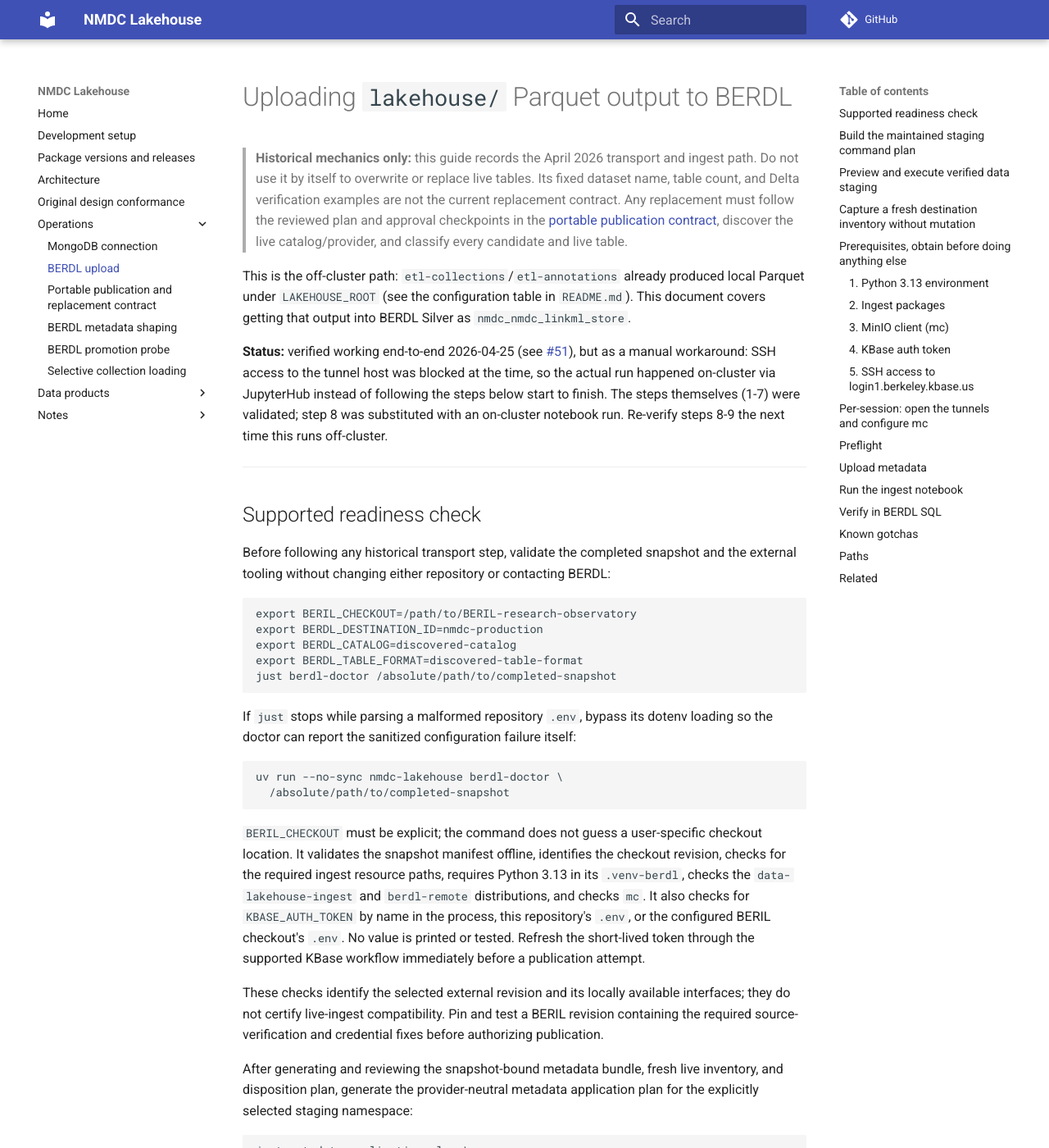
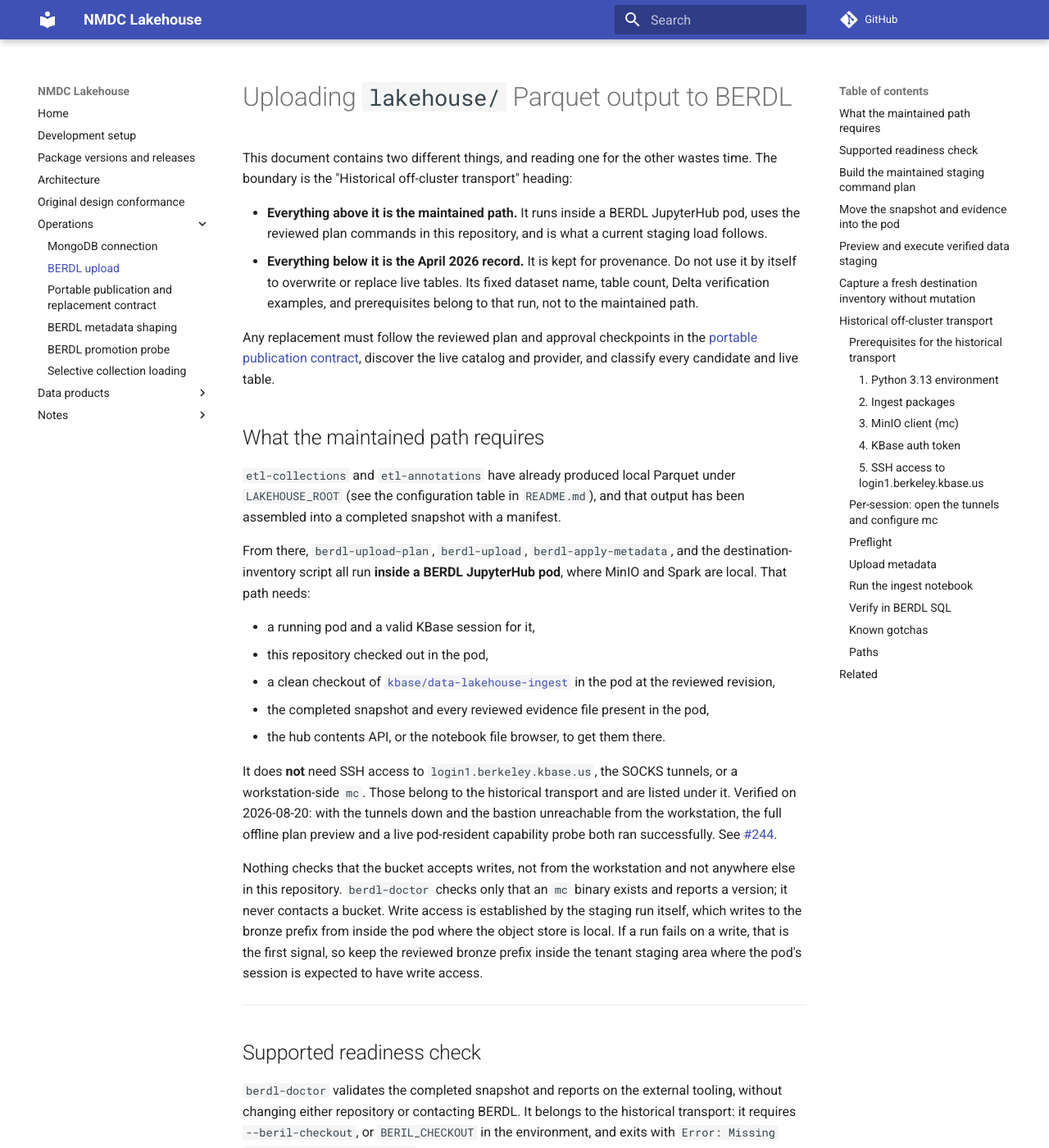
Before and after one commit to microbiomedata/nmdc-lakehouse, an MkDocs documentation site: the page built from docs/berdl-upload.md, in a window 1280 px wide and 1400 px high. Shown: the whole window at 82% size. Built offline with MkDocs 1.6.1 and Material for MkDocs 9.7.7, drawn with Linux system fonts in a browser that asks for light colours; comment, search, counter and statistics services are not loaded; some of the changed text lies outside the part shown.

Commit message:
Separate the maintained BERDL path from the 2026 transport record
Closes #244. Closes #246.

The document declared itself historical in its first line while two thirds of
it described the maintained path, so a reader following the maintained
workflow was told to obtain SSH access to a bastion that workflow never
contacts. The five transport prerequisites now sit under an explicit
historical heading, and a new section states what the pod-resident path
actually needs.

It also never said how the snapshot reaches the pod, which is required
because the plan binds absolute paths. Archiving on macOS the obvious way
silently corrupts it: extended attributes become AppleDouble siblings that a
plain listing hides, and validate-snapshot rejects the result without naming
the cause.

Verifying the prerequisites turned up that berdl-doctor cannot run on the
maintained path at all, filed as #267.

Co-Authored-By: Claude Opus 5 (1M context) <noreply@anthropic.com>

````diff
--- a/docs/berdl-upload.md
+++ b/docs/berdl-upload.md
@@ -1,29 +1,75 @@
 # Uploading `lakehouse/` Parquet output to BERDL
 
-> **Historical mechanics only:** this guide records the April 2026 transport and
-> ingest path. Do not use it by itself to overwrite or replace live tables. Its
-> fixed dataset name, table count, and Delta verification examples are not the
-> current replacement contract. Any replacement must follow the reviewed plan
-> and approval checkpoints in the
-> [portable publication contract](publication-contract.md), discover the live
-> catalog/provider, and classify every candidate and live table.
+This document contains two different things, and reading one for the other wastes
+time. The boundary is the "Historical off-cluster transport" heading:
 
-This is the off-cluster path: `etl-collections`/`etl-annotations` already produced
-local Parquet under `LAKEHOUSE_ROOT` (see the configuration table in `README.md`).
-This document covers getting that output into BERDL Silver as `nmdc_nmdc_linkml_store`.
+- **Everything above it is the maintained path.** It runs inside a BERDL
+  JupyterHub pod, uses the reviewed plan commands in this repository, and is what
+  a current staging load follows.
+- **Everything below it is the April 2026 record.** It is kept for provenance. Do
+  not use it by itself to overwrite or replace live tables. Its fixed dataset
+  name, table count, Delta verification examples, and prerequisites belong to that
+  run, not to the maintained path.
 
-**Status:** verified working end-to-end 2026-04-25 (see [#51](https://github.com/microbiomedata/nmdc-lakehouse/issues/51)), but as a manual
-workaround: SSH access to the tunnel host was blocked at the time, so the actual
-run happened on-cluster via JupyterHub instead of following the steps below start
-to finish. The steps themselves (1-7) were validated; step 8 was substituted with
-an on-cluster notebook run. Re-verify steps 8-9 the next time this runs off-cluster.
+Any replacement must follow the reviewed plan and approval checkpoints in the
+[portable publication contract](publication-contract.md), discover the live
+catalog and provider, and classify every candidate and live table.
+
+## What the maintained path requires
+
+`etl-collections` and `etl-annotations` have already produced local Parquet under
+`LAKEHOUSE_ROOT` (see the configuration table in `README.md`), and that output has
+been assembled into a completed snapshot with a manifest.
+
+From there, `berdl-upload-plan`, `berdl-upload`, `berdl-apply-metadata`, and the
+destination-inventory script all run **inside a BERDL JupyterHub pod**, where MinIO
+and Spark are local. That path needs:
+
+- a running pod and a valid KBase session for it,
+- this repository checked out in the pod,
+- a clean checkout of [`kbase/data-lakehouse-ingest`](https://github.com/kbase/data-lakehouse-ingest)
+  in the pod at the reviewed revision,
+- the completed snapshot and every reviewed evidence file present in the pod,
+- the hub contents API, or the notebook file browser, to get them there.
+
+It does **not** need SSH access to `login1.berkeley.kbase.us`, the SOCKS tunnels,
+or a workstation-side `mc`. Those belong to the historical transport and are listed
+under it. Verified on 2026-08-20: with the tunnels down and the bastion unreachable
+from the workstation, the full offline plan preview and a live pod-resident
+capability probe both ran successfully. See
+[#244](https://github.com/microbiomedata/nmdc-lakehouse/issues/244).
+
+Nothing checks that the bucket accepts writes, not from the workstation and not
+anywhere else in this repository. `berdl-doctor` checks only that an `mc` binary
+exists and reports a version; it never contacts a bucket. Write access is
+established by the staging run itself, which writes to the bronze prefix from
+inside the pod where the object store is local. If a run fails on a write, that is the first signal, so keep
+the reviewed bronze prefix inside the tenant staging area where the pod's session
+is expected to have write access.
 
 ---
 
 ## Supported readiness check
 
-Before following any historical transport step, validate the completed snapshot
-and the external tooling without changing either repository or contacting BERDL:
+`berdl-doctor` validates the completed snapshot and reports on the external
+tooling, without changing either repository or contacting BERDL. It belongs to the
+historical transport: it requires `--beril-checkout`, or `BERIL_CHECKOUT` in the
+environment, and exits with `Error: Missing option '--beril-checkout'` when neither
+is set. So it is not usable on the maintained path unless a BERIL checkout happens
+to be present, and the maintained path does not need one.
+
+On the maintained path, validate the snapshot on its own instead:
+
+```bash
+uv run --no-sync nmdc-lakehouse validate-snapshot /absolute/path/to/completed-snapshot
+```
+
+That command is offline, needs nothing external, and is the only part of the doctor
+that applies to both paths. Splitting the snapshot check out of the doctor so it can
+run without a BERIL checkout is tracked in
+[#267](https://github.com/microbiomedata/nmdc-lakehouse/issues/267).
+
+For a historical off-cluster run, the full doctor still applies:
 
 ```bash
 export BERIL_CHECKOUT=/path/to/BERIL-research-observatory
@@ -148,6 +194,67 @@ are applied one column at a time and each is a separate catalog commit, so a
 table with over a thousand columns takes far longer than the data load it
 describes. See
 [#258](https://github.com/microbiomedata/nmdc-lakehouse/issues/258).
+
+## Move the snapshot and evidence into the pod
+
+`berdl-upload-plan` binds absolute paths and `berdl-upload` runs in the pod, so the
+completed snapshot and every reviewed evidence file have to be in the pod
+filesystem first. Transfer happens over the JupyterHub contents API, either through
+the notebook file browser or through a client that speaks to it. The SOCKS tunnels
+play no part in this and do not need to be up.
+
+**Archive the snapshot on macOS with `COPYFILE_DISABLE=1`, or it will arrive
+corrupted:**
+
+```bash
+COPYFILE_DISABLE=1 tar -czf snapshot.tar.gz -C /path/to/parent completed-snapshot
+```
+
+Plain `tar -czf` on macOS stores extended attributes. Extracting on Linux
+materializes them as AppleDouble `._*` siblings, one per file. A plain `ls` hides
+them and the visible directory listing looks correct. On 2026-08-20 a 52-artifact
+snapshot arrived in the pod with 54 extra `._*` files and nothing looked wrong until
+validation ran.
+
+`validate-snapshot` catches it and fails closed:
+
+```
+Error: Snapshot contains missing, extra, or unmanifested files.
+```
+
+The message names the category, not the files. If you see it after a transfer from
+macOS, check for AppleDouble siblings first:
+
+```bash
+find /path/to/completed-snapshot -name '._*' -delete
+```
+
+After that deletion the same snapshot validated with an identical digest, which
+confirmed the Parquet bytes themselves had transferred correctly. Naming the
+offending paths in the error is a separate behavior change, tracked in
+[#246](https://github.com/microbiomedata/nmdc-lakehouse/issues/246).
+
+**Validate in the pod, before planning:**
+
+```bash
+uv run --no-sync nmdc-lakehouse validate-snapshot /absolute/path/to/completed-snapshot
+```
+
+A clean run names the digest and the artifact count:
+
+```
+Validated sha256:5022cb...a316c: 53 Parquet artifact(s).
+```
+
+Compare that digest against the one recorded locally. They must match exactly. A digest that differs means the snapshot in the pod is not the snapshot
+that was reviewed, and everything bound to it downstream is bound to the wrong
+bytes.
+
+One observation about size, from the 2026-08-20 run and specific to the client used
+there rather than to the contents API itself: a 112 MB upload succeeded and a 352 MB
+upload failed with a broken pipe. If a large archive fails partway, split it, upload
+the parts, reassemble in the pod, and verify the digest of the reassembled archive
+before extracting.
 
 ## Preview and execute verified data staging
 
@@ -304,9 +411,25 @@ not treat a previous inventory as the current live state.
 
 ---
 
-## Prerequisites, obtain before doing anything else
+## Historical off-cluster transport
 
-### 1. Python 3.13 environment
+Everything from here to the end of the document is the April 2026 record. It was
+verified working end-to-end on 2026-04-25 (see
+[#51](https://github.com/microbiomedata/nmdc-lakehouse/issues/51)) but as a manual
+workaround: SSH access to the tunnel host was blocked at the time, so the actual run
+happened on-cluster through JupyterHub instead of following these steps start to
+finish. Steps 1 to 7 were validated; step 8 was substituted with an on-cluster
+notebook run. Steps 8 and 9 would need re-verifying if this ever ran off-cluster
+again.
+
+It moved local Parquet into BERDL Silver as `nmdc_nmdc_linkml_store`. The maintained
+path above replaces it and needs none of what follows.
+
+### Prerequisites for the historical transport
+
+These five belong to this section only. The maintained path does not use them.
+
+#### 1. Python 3.13 environment
 
 `data-lakehouse-ingest` requires Python >= 3.13, which may not be your system default.
 
@@ -315,7 +438,7 @@ uv python install 3.13
 uv venv .venv-berdl --python 3.13 --seed
 ```
 
-### 2. Ingest packages
+#### 2. Ingest packages
 
 From [`kbaseincubator/BERIL-research-observatory`](https://github.com/kbaseincubator/BERIL-research-observatory):
 
@@ -329,7 +452,7 @@ environment. Run them only when provisioning that checkout. Do not ignore a
 failed verification; `just berdl-doctor` must subsequently find both required
 distributions in `.venv-berdl`.
 
-### 3. MinIO client (`mc`)
+#### 3. MinIO client (`mc`)
 
 ```bash
 mkdir -p ~/bin
@@ -337,21 +460,22 @@ curl -fsSL https://dl.min.io/client/mc/release/linux-amd64/mc -o ~/bin/mc   # ma
 chmod +x ~/bin/mc
 ```
 
-### 4. KBase auth token
+#### 4. KBase auth token
 
 `berdl-remote` reads `KBASE_AUTH_TOKEN`. Obtain and refresh it through the
 supported KBase authentication workflow. Keep it in the process environment or
 an untracked `.env`; never copy it into documentation, logs, or tracked files.
 
-### 5. SSH access to `login1.berkeley.kbase.us`
+#### 5. SSH access to `login1.berkeley.kbase.us`
 
-Required for the tunnels in the next section. This blocked the 2026-04-25 run
-entirely. If you don't have an account there yet, ask in `#ber_lakehouse` before
-starting anything else in this doc.
+Required for the tunnels in the next section, and for nothing else. This blocked
+the 2026-04-25 run entirely. It does not block the maintained path, which never
+contacts the bastion. If you need it for a historical off-cluster run and do not have
+an account, ask in `#ber_lakehouse`.
 
 ---
 
-## Per-session: open the tunnels and configure `mc`
+### Per-session: open the tunnels and configure `mc`
 
 **Everything from this point through "Run the ingest notebook" runs from a
 [`kbaseincubator/BERIL-research-observatory`](https://github.com/kbaseincubator/BERIL-research-observatory)
@@ -390,7 +514,7 @@ to `http://127.0.0.1:8123` and configures the `berdl-minio` `mc` alias.
 
 ---
 
-## Preflight
+### Preflight
 
 ```bash
 source .venv-berdl/bin/activate
@@ -402,7 +526,7 @@ python scripts/ingest_preflight.py \
 
 All 13 tables should show as single-batch.
 
-## Upload metadata
+### Upload metadata
 
 ```bash
 https_proxy=http://127.0.0.1:8123 ~/bin/mc cp --recursive \
@@ -412,7 +536,7 @@ https_proxy=http://127.0.0.1:8123 ~/bin/mc cp --recursive \
 
 `mc` interprets relative paths as MinIO URLs. Always use absolute local paths.
 
-## Run the ingest notebook
+### Run the ingest notebook
 
 The notebook itself isn't checked into either repo. It's a
 [file attachment on issue #51](https://github.com/user-attachments/files/27073485/nmdc_linkml_store_ingest.ipynb),
@@ -433,7 +557,7 @@ https_proxy=http://127.0.0.1:8123 ~/bin/mc cat \
     "berdl-minio/cdm-lake/tenant-general-warehouse/nmdc/datasets/nmdc_linkml_store/_ingest_progress.jsonl"
 ```
 
-## Verify in BERDL SQL
+### Verify in BERDL SQL
 
 ```sql
 SHOW TABLES IN nmdc_nmdc_linkml_store;
@@ -443,7 +567,7 @@ SELECT COUNT(*) FROM nmdc_nmdc_linkml_store.functional_annotation_agg;
 
 ---
 
-## Known gotchas
+### Known gotchas
 
 - **`verify_ingest` reports MISMATCH for every table.** Not a real failure. It counts
   line breaks in source files, which is meaningless for binary Parquet. Trust the
@@ -453,7 +577,7 @@ SELECT COUNT(*) FROM nmdc_nmdc_linkml_store.functional_annotation_agg;
 - **`MODE=overwrite`** makes repeated runs idempotent, safe to re-run after a fresh
   `etl-collections`.
 
-## Paths
+### Paths
 
 - Bronze: `s3a://cdm-lake/tenant-general-warehouse/nmdc/datasets/nmdc_linkml_store/`
 - Silver: `s3a://cdm-lake/tenant-sql-warehouse/nmdc/nmdc_nmdc_linkml_store.db`
````
